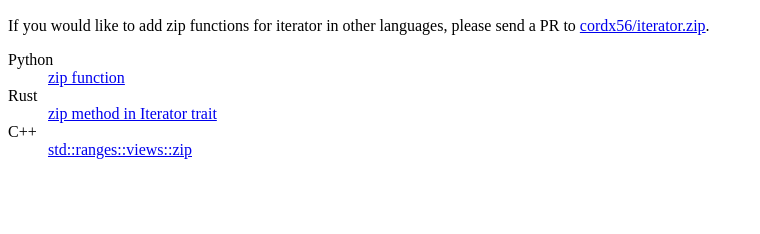
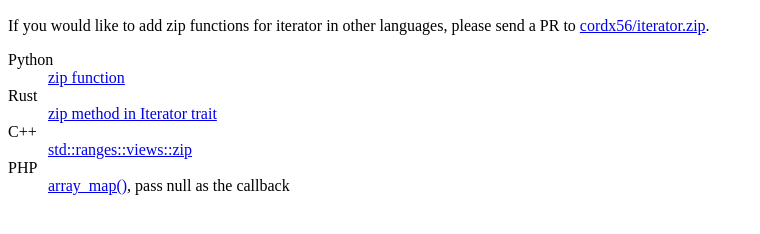
Before and after one commit to cordx56/iterator.zip, a plain HTML site: page index.html in a window 1280 px wide. Shown: the part 110-344 px from the top of the page, without its empty margins (0-760 px from the left). Drawn offline with Linux system fonts and the light colour scheme.

Commit message:
Add PHP array_map(null)

```diff
--- a/index.html
+++ b/index.html
@@ -34,6 +34,10 @@
       <dd>
         <a href="https://en.cppreference.com/w/cpp/ranges/zip_view">std::ranges::views::zip</a>
       </dd>
+      <dt>PHP</dt>
+      <dd>
+        <a href="https://www.php.net/array_map">array_map()</a>, pass null as the callback
+      </dd>
     </dl>
   </body>
 </html>
```
